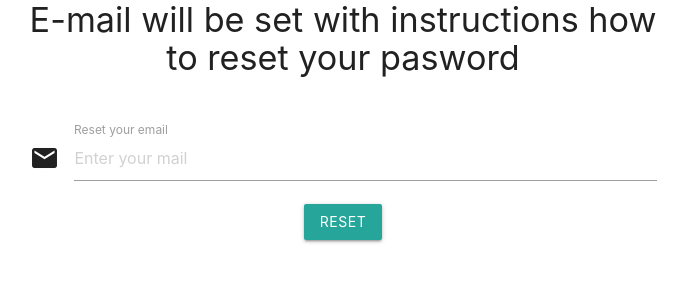
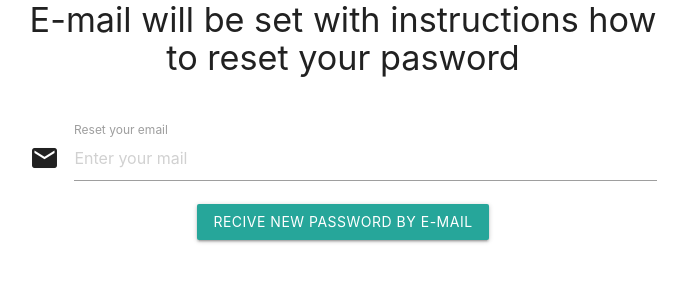
Before and after one commit to sashaPlavi/php_login, a PHP site: page /php_login/reset-password.php in a window 1280 px wide. Shown: the part 237-539 px from the top of the page, without its empty margins (297-985 px from the left). Run offline with PHP 8.4, Linux system fonts and the light colour scheme.

Commit message:
dealing with db

```diff
--- a/controler/ResetPwdCtrl.php
+++ b/controler/ResetPwdCtrl.php
@@ -23,11 +23,33 @@ class ResetPwdCtrl
     $user_email = $this->data['reset_email'];
 
     $selector = bin2hex(random_bytes(8));
-    $token = random_bytes(32);
+    $token = bin2hex(random_bytes(32));
 
-    //$url = "http://localhost/php_login/create_new_pwd.php?selector=" . $selector . "&validator=" . bin2hex($token);
-    header("Location:create_new_pwd.php?selector=" . $selector . "&validator=" . bin2hex($token));
+
+    $url = "http://localhost/php_login/create_new_pwd.php?selector=" . $selector . "&validator=" . $token;
+    // header("Location:create_new_pwd.php?selector=" . $selector . "&validator=" . bin2hex($token));
     $expires = date("U") + 1800;
+    echo $expires;
+
+    $resDel = ResetPwd::DeleteReset($user_email, $mysqli);
+    $resInsert = ResetPwd::setReset($user_email, $selector, $token, $expires, $mysqli);
+    print_r($resInsert);
+    //echo 'blabla';
+
+
+    $to = $user_email;
+
+    $subject = 'Reset your password';
+    $mesage = '<p> we receve your reset password request</p></br>';
+    $mesage .= '<p>Here is your password reset link</p></br>';
+    $mesage .= '<p><a href="' . $url . '">' . $url . '</p>';
+
+    $headers = "From: sasa<sasa@sasa.com>\r\n";
+    $headers .= "Repaly-to: sasa@sasa.com\r\n";
+    $headers .= "Content-type: text/html\r\n";
+
+    // mail($to, $subject, $mesage, $headers);
+    //header("Location:create_new_pwd.php?reset=success")
 
     // $res = ResetPwd::DeleteReset($user_email, $mysqli);
   }
--- a/reset-password.php
+++ b/reset-password.php
@@ -40,12 +40,19 @@ require 'header.php'
           </div>
           <div class="center">
 
-            <button class="btn waves-effect waves-light" type="submit" name="reset-password">Reset
+            <button class="btn waves-effect waves-light" type="submit" name="reset-password">Recive new password by e-mail
 
             </button>
           </div>
         </div>
       </form>
+      <?php
+      if (isset($_GET['reset'])) {
+        if ($_GET['reset'] == 'success') {
+          echo '<p>Check your email </p>';
+        }
+      }
+      ?>
     </div>
 
 
```
